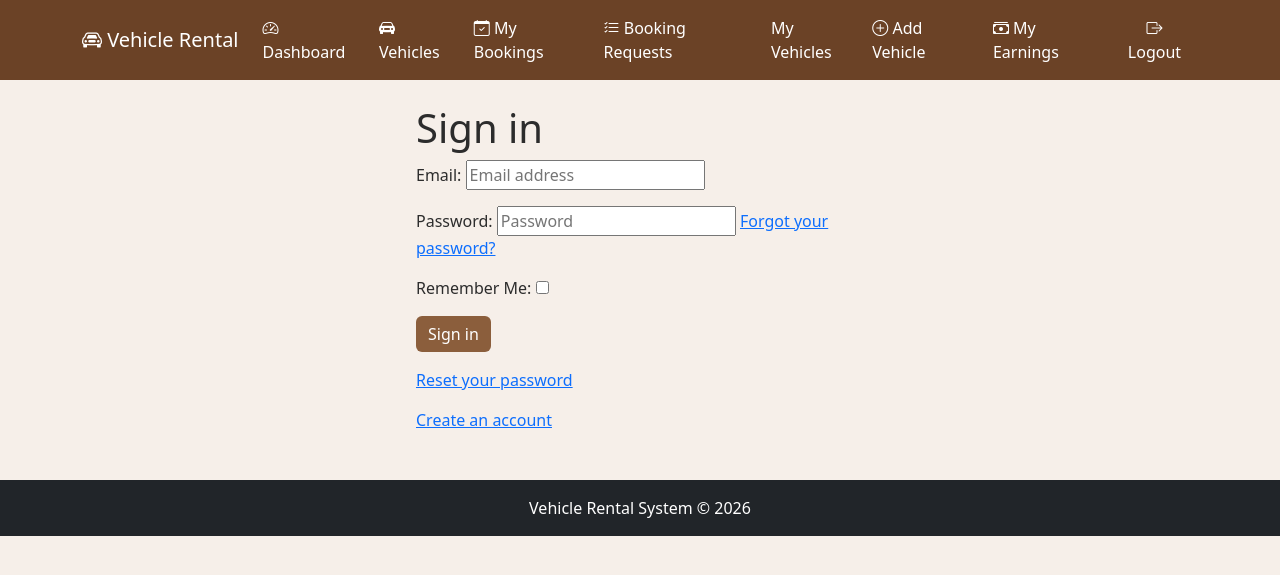
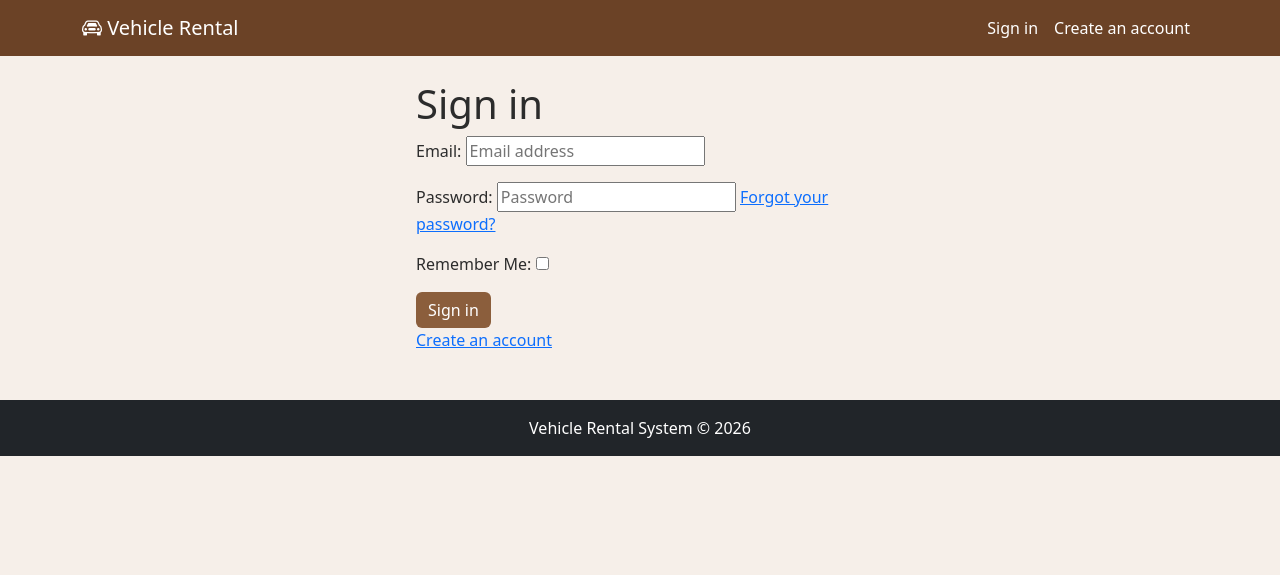
Before and after one commit to priyadharshanexe/vehicle-rental, a Django app: page /accounts/login/ in a window 1280 px wide. Shown: the top 575 px of the page. Run offline with Django 5.2, Linux system fonts and the light colour scheme; some libraries are stand-ins or nearby versions.

Commit message:
Simplify navigation on the sign-in screen

```diff
--- a/rental/templates/rental/base.html
+++ b/rental/templates/rental/base.html
@@ -1,6 +1,8 @@
 <!DOCTYPE html>
-<html>
+<html lang="en">
 <head>
+<meta charset="utf-8">
+<meta name="viewport" content="width=device-width, initial-scale=1">
 <title>Vehicle Rental System</title>
 
 <link href="https://cdn.jsdelivr.net/npm/bootstrap@5.3.0/dist/css/bootstrap.min.css" rel="stylesheet">
@@ -60,11 +62,12 @@ body{
 <nav class="navbar navbar-expand-lg custom-navbar">
 <div class="container">
 
-<a class="navbar-brand" href="/dashboard/">
+<a class="navbar-brand" href="{% url 'home' %}">
 <i class="bi bi-car-front"></i> Vehicle Rental
 </a>
 
 <div class="navbar-nav ms-auto">
+{% if request.user.is_authenticated %}
 
 <a class="nav-link" href="/dashboard/">
 <i class="bi bi-speedometer2"></i> Dashboard
@@ -98,6 +101,10 @@ body{
 {% csrf_token %}
 <button class="nav-link text-danger" type="submit"><i class="bi bi-box-arrow-right"></i> Logout</button>
 </form>
+{% else %}
+<a class="nav-link" href="{% url 'account_login' %}">Sign in</a>
+<a class="nav-link" href="{% url 'account_signup' %}">Create an account</a>
+{% endif %}
 
 </div>
 </div>
--- a/templates/account/login.html
+++ b/templates/account/login.html
@@ -10,7 +10,6 @@
     {{ redirect_field }}
     <button type="submit" class="btn btn-primary">Sign in</button>
   </form>
-  <p class="mt-3"><a href="{% url 'account_reset_password' %}">Reset your password</a></p>
   <p><a href="{% url 'account_signup' %}">Create an account</a></p>
   {% get_providers as providers %}
   {% for provider in providers %}
```
